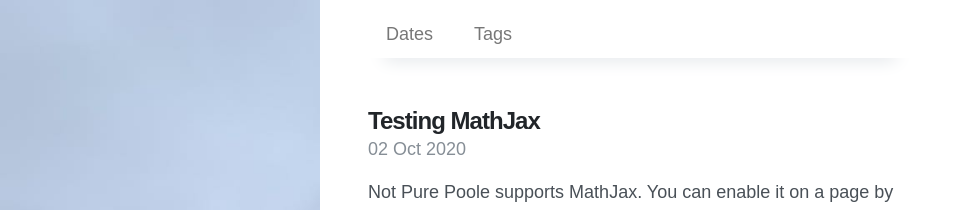
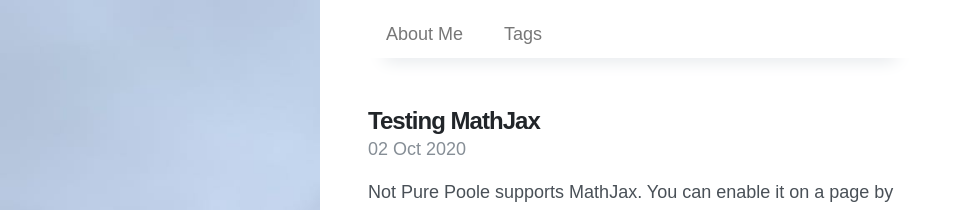
Before and after one commit to lanhuafengyue/lanhuafengyue.github.io, a Jekyll site: the page built from index.html, in a window 1280 px wide. Shown: the top 210 px of the page, without its empty margins (0-975 px from the left). Built offline with Jekyll 4.4.1, drawn with Linux system fonts in a browser that asks for light colours; nearby versions of some CDN libraries; the list of posts is cut into pages by our own code.

Commit message:
Update archive.yml

```diff
--- a/_data/archive.yml
+++ b/_data/archive.yml
@@ -1,6 +1,6 @@
-- type: dates
-  title: Dates
-  url: /dates/
+- type: About Me
+  title: About Me
+  url: /about/
 #- type: categories
 #  title: Categories
 #  url: /categories/
```
